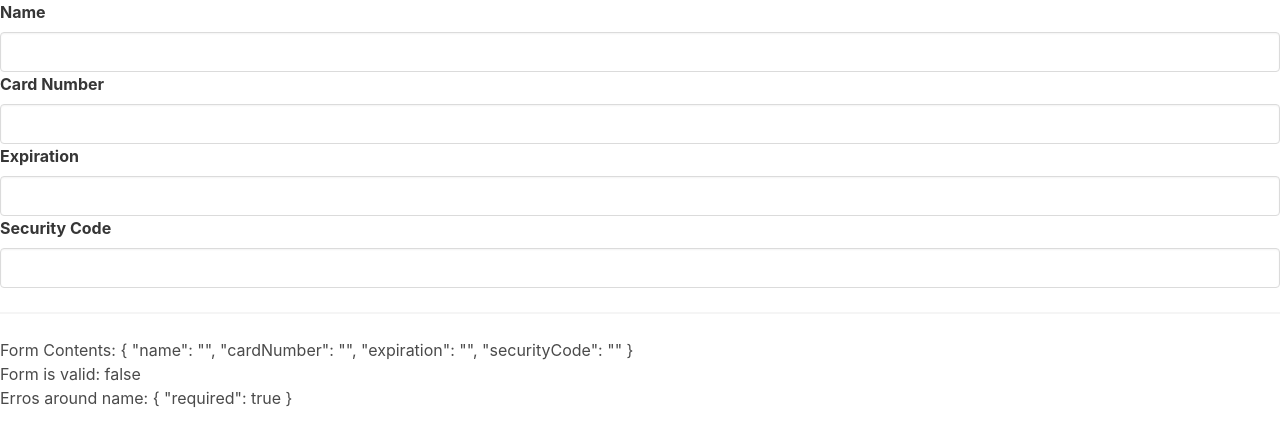
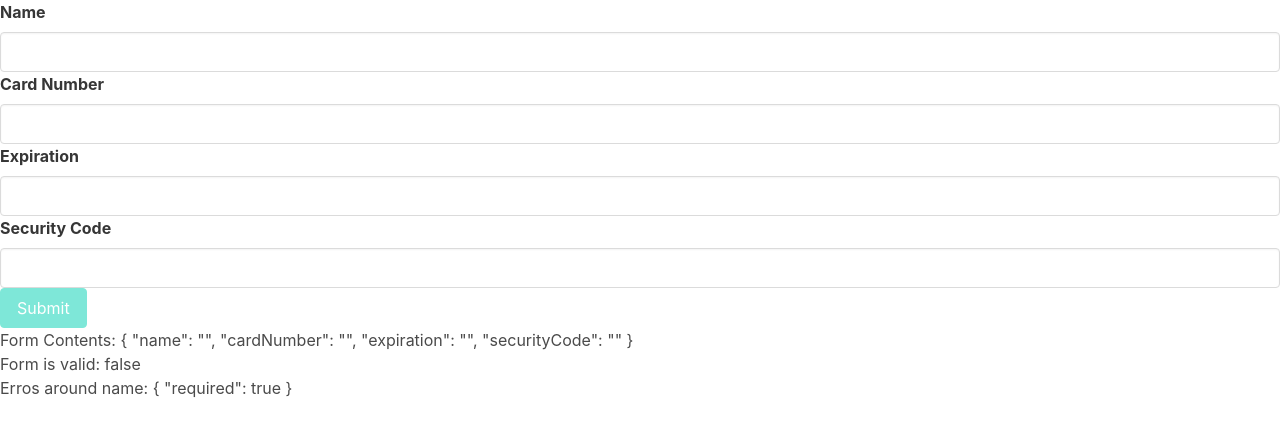
Before and after one commit to gustavonvp/creditcard---004, an Angular app: page / in a window 1280 px wide. Shown: the top 444 px of the page. Built offline with nearby package versions, Linux system fonts and the light colour scheme.

Commit message:
new validators

```diff
--- a/src/app/card-form/card-form.component.html
+++ b/src/app/card-form/card-form.component.html
@@ -1,9 +1,9 @@
-<form [formGroup]="cardForm">
+<form [formGroup]="cardForm" (ngSubmit)="onSubmit()">
     <app-input label="Name" [control]="cardForm.get('name')"></app-input>
     <app-input label="Card Number" [control]="cardForm.get('cardNumber')"></app-input>
     <app-input label="Expiration" [control]="cardForm.get('expiration')"></app-input>
     <app-input label="Security Code" [control]="cardForm.get('securityCode')"></app-input>
-    <hr/>
+  <button class="button is-primary" [disabled]="cardForm.invalid" type="submit">Submit</button>
 </form>
 <div> Form Contents: {{cardForm.value | json}}  </div>
 <div>Form is valid: {{ cardForm.valid}}</div>
--- a/src/app/card-form/card-form.component.ts
+++ b/src/app/card-form/card-form.component.ts
@@ -8,19 +8,21 @@
 })
 export class CardFormComponent implements OnInit {
   cardForm = new FormGroup({
-    name: new FormControl(
-      '',
-     [
-       Validators.required,
-       Validators.minLength(3),
-       Validators.maxLength(5),
-       Validators.pattern("[a-zA-Z ]*"),
-
-    ] ),
-
-      cardNumber: new FormControl(''),
-      expiration: new FormControl(''),
-      securityCode: new FormControl('')
+    name: new FormControl('', [Validators.required, Validators.minLength(3)]),
+    cardNumber: new FormControl('', [
+      Validators.required,
+      Validators.minLength(16),
+      Validators.maxLength(16)
+    ]),
+    expiration: new FormControl('', [
+      Validators.required,
+      Validators.pattern(/^(0[1-9]|1[0-2])\/\d{2}$/)
+    ]),
+    securityCode: new FormControl('', [
+      Validators.required,
+      Validators.minLength(3),
+      Validators.maxLength(3)
+    ])
 
   });
 
@@ -29,4 +31,8 @@
   }
 
   ngOnInit() {}
+
+  onSubmit() {
+    console.log('Form was submited on card')
+  }
 }
```
